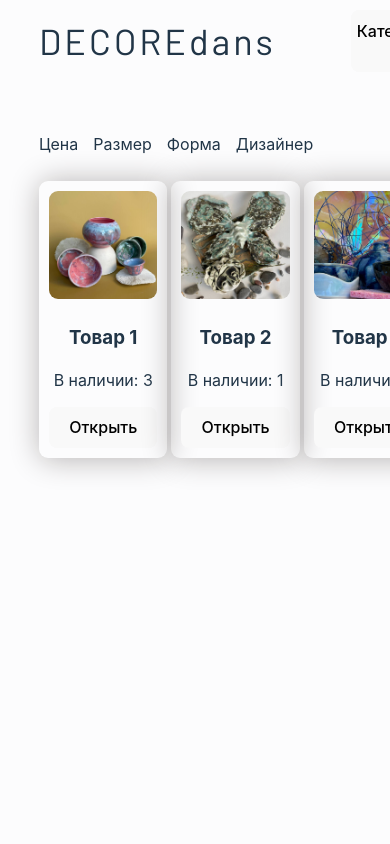
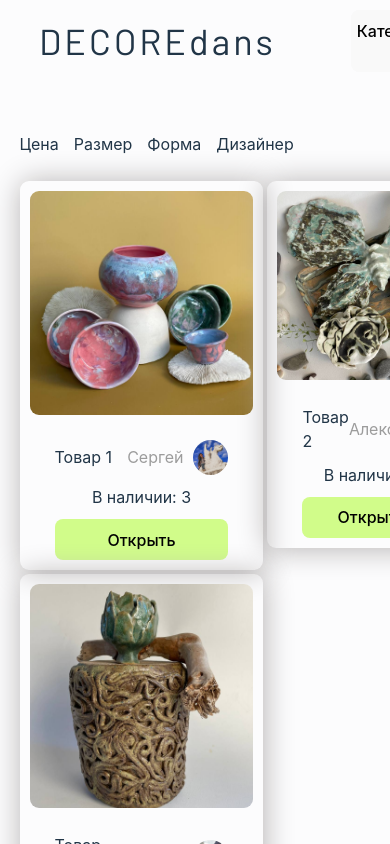
Before and after one commit to andrey-zinoviev-dev/decoreTS, a React (Vite) app: page / in a window 390 px wide. Shown: the top 844 px of the page. Built offline with nearby package versions, Linux system fonts and the light colour scheme.

Commit message:
reconfiguring goods layout

```diff
--- a/package.json
+++ b/package.json
@@ -10,6 +10,11 @@
     "preview": "vite preview"
   },
   "dependencies": {
+    "@fortawesome/fontawesome-svg-core": "^6.5.1",
+    "@fortawesome/free-brands-svg-icons": "^6.5.1",
+    "@fortawesome/free-regular-svg-icons": "^6.5.1",
+    "@fortawesome/free-solid-svg-icons": "^6.5.1",
+    "@fortawesome/react-fontawesome": "^0.2.0",
     "react": "^18.2.0",
     "react-dom": "^18.2.0",
     "react-router-dom": "^6.22.2"
--- a/src/GoodArticle.css
+++ b/src/GoodArticle.css
@@ -37,8 +37,70 @@
 .main__goods-ul-li-article-text {
   display: flex;
     flex-direction: column;
-    gap: 15px;
+    gap: 10px;
     align-items: center;
     width: 100%;
     margin: 25px 0 0 0;
+    box-sizing: border-box;
+    padding: 0 25px;
 }
+
+.main__goods-ul-li-article-text-main {
+  display: flex;
+    align-items: center;
+    justify-content: space-between;
+    width: 100%;
+}
+
+.main__goods-ul-li-article-text-main-author {
+  display: flex;
+  align-items: center;
+  justify-content: space-between;
+  gap: 10px;
+}
+
+.main__goods-ul-li-article-text-main-author-name {
+  line-height: 1;
+  color: #9c9c9c;
+  font-size: 16px;
+  /* font-weight: 700; */
+}
+
+.main__goods-ul-li-article-text-main-author-pic {
+  max-width: 35px;
+  border-radius: 50%;
+}
+
+.main__goods-ul-li-article-text-designer {
+  display: inline-flex;
+  align-items: center;
+  width: 100%;
+  gap: 10px;
+  justify-content: center;
+}
+
+.main__goods-ul-li-article-text-designer h3 {
+  line-height: 1;
+}
+
+.main__goods-ul-li-article-text-designer img {
+  max-width: 35px;
+  border-radius: 50%;
+}
+
+.main__goods-ul-li-article-text-designer-div {
+  display: flex;
+  align-items: flex-end;
+  justify-content: space-around;
+  gap: 5px;
+  /* width: 100%; */
+}
+
+.svg-arrow {
+  rotate: -45deg;
+}
+
+.main__goods-ul-li-article-btn {
+  align-self: stretch;
+  background-color: #d1fc8a;
+}
--- a/src/GoodArticle.tsx
+++ b/src/GoodArticle.tsx
@@ -1,7 +1,9 @@
 import { goodModel } from "./models/goodModel"
 import { useNavigate } from "react-router-dom"
 import "./GoodArticle.css";
-
+import { FontAwesomeIcon } from "@fortawesome/react-fontawesome";
+import { faArrowRight } from "@fortawesome/free-solid-svg-icons";
+import { icon } from "@fortawesome/fontawesome-svg-core";
 interface goodProps {
     good: goodModel,
 }
@@ -16,10 +18,24 @@ export default function GoodArticle({good}: goodProps) {
             </div> */}
             <img className="main__goods-ul-li-article-img" src={good.cover}></img>
             <div className="main__goods-ul-li-article-text">
-                <h3>{good.name}</h3>
-                <p>В наличии: {good.stock}</p>
+                <div className="main__goods-ul-li-article-text-main">
+                    <span>{good.name}</span>
+                    <div className="main__goods-ul-li-article-text-main-author">
+                        <span className="main__goods-ul-li-article-text-main-author-name">{good.designer.name}</span>
+                        <img className="main__goods-ul-li-article-text-main-author-pic" src={good.designer.avatar} alt="" />
+                    </div>
+                    {/* <span className="main__goods-ul-li-article-text-main-author">{good.designer.name}</span> */}
+                </div>
+                {/* <div className="main__goods-ul-li-article-text-designer">
+                    <img src={good.designer.avatar}></img>
+                    <div className="main__goods-ul-li-article-text-designer-div">
+                        <h3>{good.designer.name}</h3>
+                        <FontAwesomeIcon className="svg-arrow" icon={faArrowRight} />
+                    </div>
+                </div> */}
+                <p>В наличии: {good.stock} <div></div></p>
                 {/* <span>Автор - {good.designer.name}</span> */}
-                <button onClick={() => {
+                <button className="main__goods-ul-li-article-btn" onClick={() => {
                     navigate({
                         pathname: `goods/${good.name}`
                     }, {
--- a/src/MainGoods.css
+++ b/src/MainGoods.css
@@ -37,3 +37,12 @@
   /* border: 2px solid black; */
   box-sizing: border-box;
 }
+
+@media screen and (max-width: 1279px) {
+  .main__goods {
+    padding: 50px 5%;
+  }
+  .main__goods-ul {
+    grid-template-columns: repeat(3,1fr);
+  }
+};
```
Also changed, not shown: src/App.css (line endings or trailing spaces), 1 other file (tests, documents, lock files or other folders).
